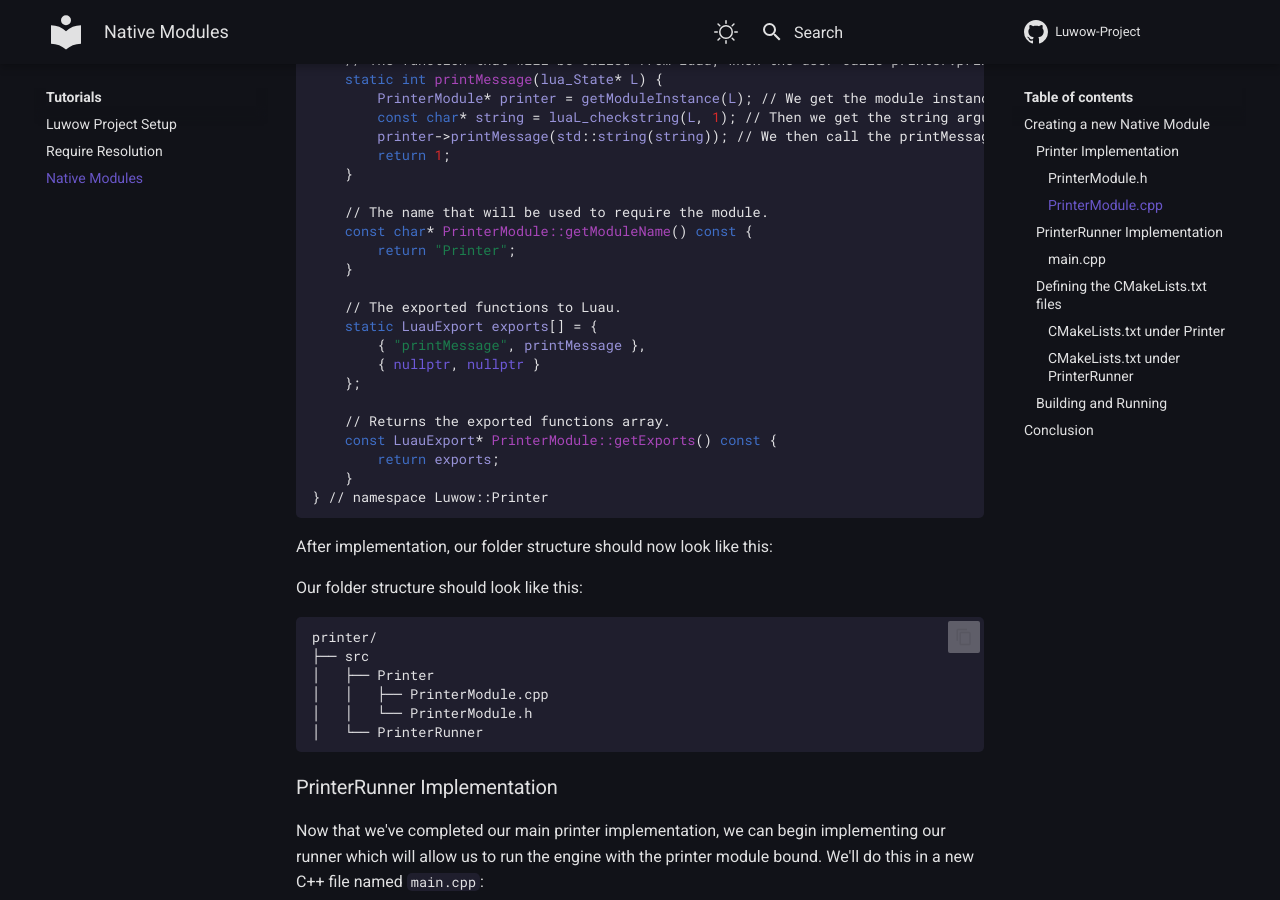
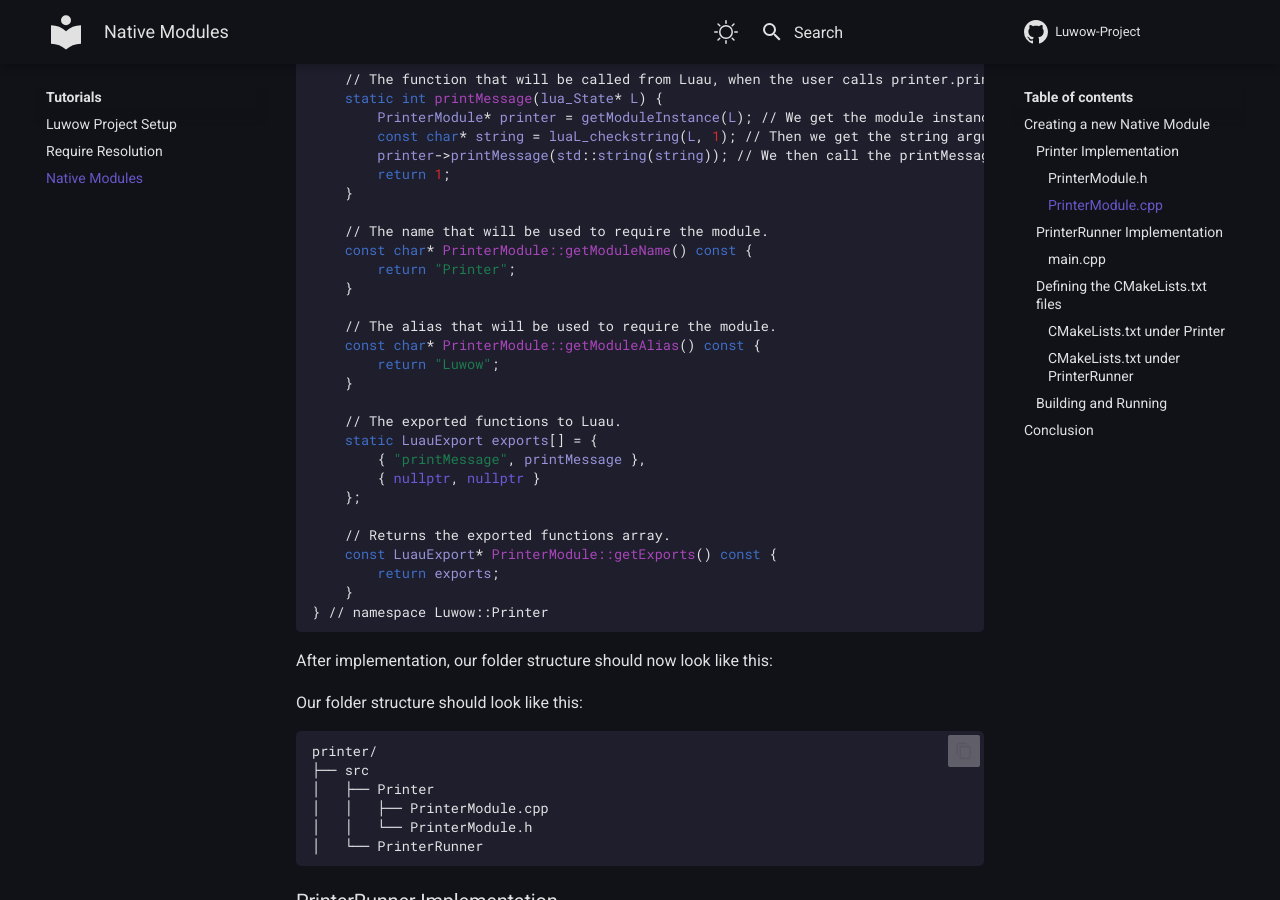
Before and after one commit to Luwow-Project/Documentation, an MkDocs documentation site: the page built from docs/tutorials/nativeModules.md, in a window 1280 px wide and 900 px high, scrolled down 2477 px. Built offline with MkDocs 1.6.1 and Material for MkDocs 9.7.7, drawn with Linux system fonts in a browser that asks for light colours; some of the changed text lies outside the part shown.

Commit message:
Update the native modules tutorial.

```diff
--- a/docs/tutorials/nativeModules.md
+++ b/docs/tutorials/nativeModules.md
@@ -58,6 +58,7 @@ namespace Luwow::Printer {
         ~PrinterModule() = default;
 
         const char* getModuleName() const override; // Gets the module name for requiring.
+        const char* getModuleAlias() const override; // Gets the module alias for requiring.
         const LuauExport* getExports() const override; // Exported functions under this module.
         ILuauModule* initialize(Engine* engine) override; // Initializes the module.
 
@@ -117,6 +118,11 @@ namespace Luwow::Printer {
     // The name that will be used to require the module.
     const char* PrinterModule::getModuleName() const {
         return "Printer";
+    }
+
+    // The alias that will be used to require the module.
+    const char* PrinterModule::getModuleAlias() const {
+        return "Luwow";
     }
 
     // The exported functions to Luau.
```
